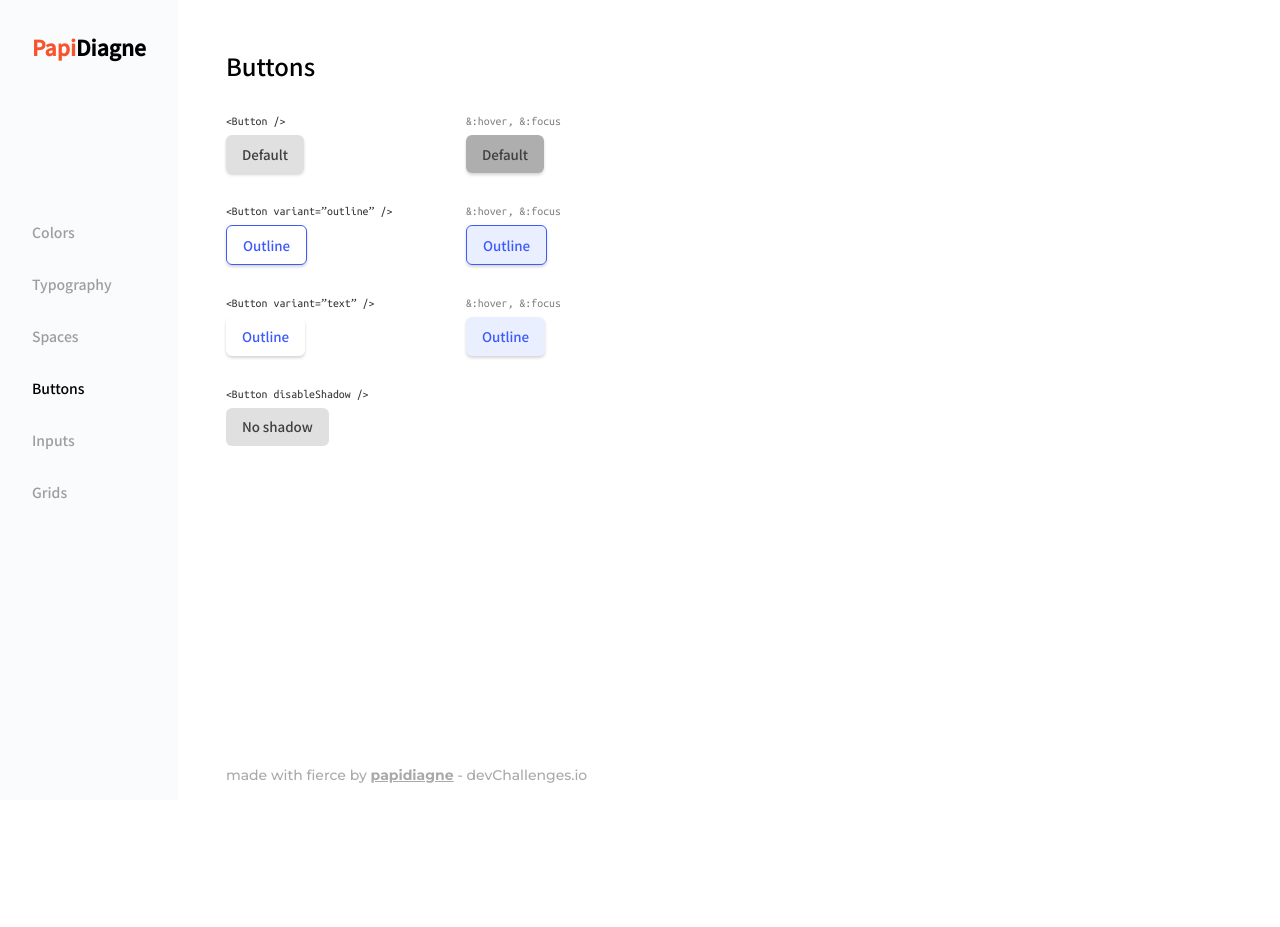
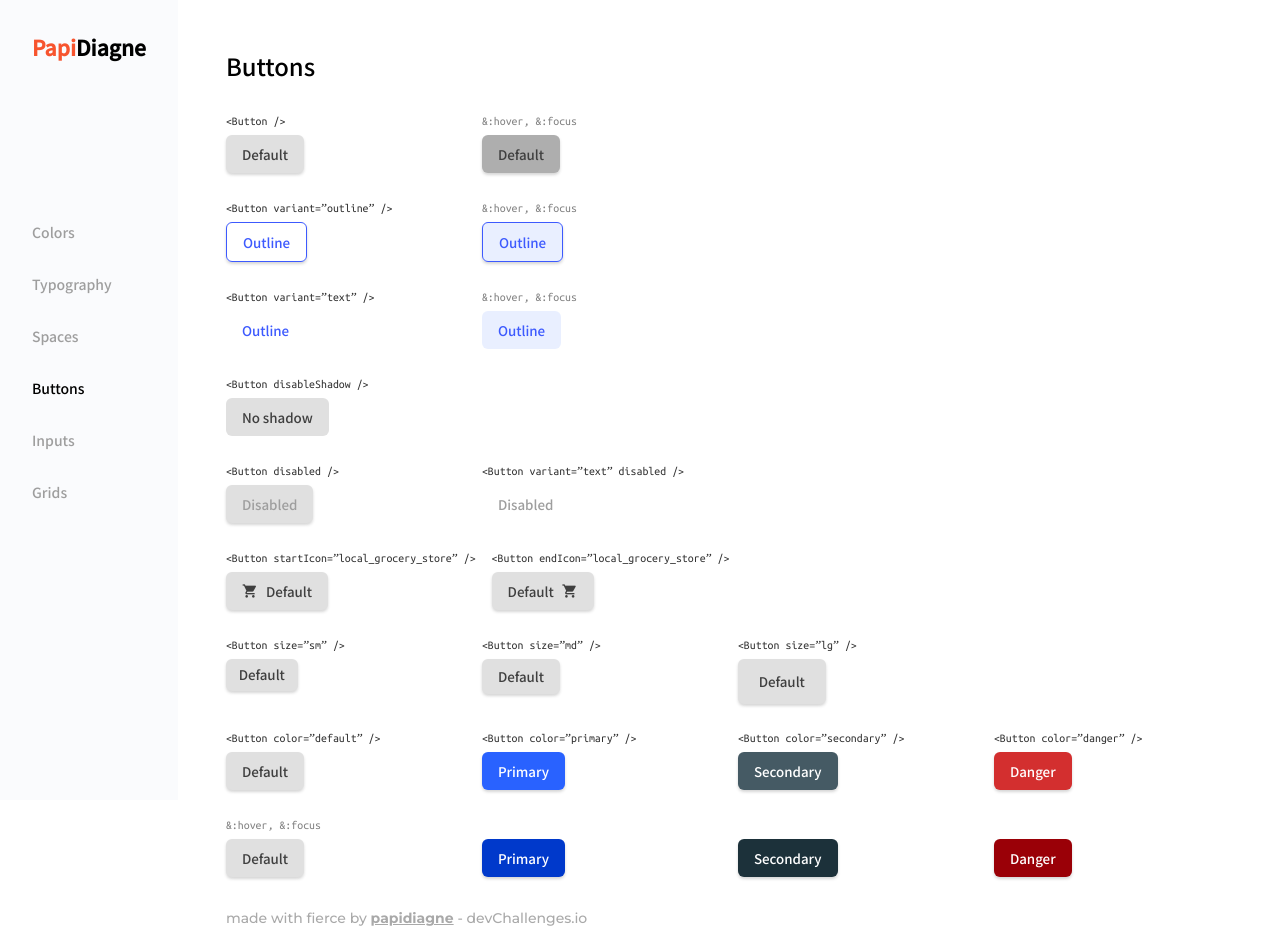
Before and after one commit to nushen96/devchallenges-ui-kit, a React (Create React App) app: page / in a window 1280 px wide. Before the commit the page ends 800 px from the top, so only its background shows below. Built offline with nearby package versions, Linux system fonts and the light colour scheme.

Commit message:
completed challenge (desktop screens only

```diff
--- a/src/components/ButtonsContent.jsx
+++ b/src/components/ButtonsContent.jsx
@@ -38,6 +38,61 @@ const ButtonsContent = () => {
           <Button disableShadow>No shadow</Button>
         </LabeledElement>
       </ContentRow>
+      <ContentRow>
+        <LabeledElement label="<Button disabled />">
+          <Button disabled>Disabled</Button>
+        </LabeledElement>
+        <LabeledElement label="<Button variant=”text” disabled />">
+          <Button disabled variant="text">Disabled</Button>
+        </LabeledElement>
+      </ContentRow>
+      <ContentRow>
+        <LabeledElement label="<Button startIcon=”local_grocery_store” />">
+          <Button startIcon="local_grocery_store">Default</Button>
+        </LabeledElement>
+        <LabeledElement label="<Button endIcon=”local_grocery_store” />">
+          <Button endIcon="local_grocery_store">Default</Button>
+        </LabeledElement>
+      </ContentRow>
+      <ContentRow>
+        <LabeledElement label="<Button size=”sm” />">
+          <Button size='sm'>Default</Button>
+        </LabeledElement>
+        <LabeledElement label="<Button size=”md” />">
+          <Button size='md'>Default</Button>
+        </LabeledElement>
+        <LabeledElement label="<Button size=”lg” />">
+          <Button size='lg'>Default</Button>
+        </LabeledElement>
+      </ContentRow>
+      <ContentRow>
+        <LabeledElement label="<Button color=”default” />">
+          <Button>Default</Button>
+        </LabeledElement>
+        <LabeledElement label="<Button color=”primary” />">
+          <Button color="primary">Primary</Button>
+        </LabeledElement>
+        <LabeledElement label="<Button color=”secondary” />">
+          <Button color="secondary">Secondary</Button>
+        </LabeledElement>
+        <LabeledElement label="<Button color=”danger” />">
+          <Button color="danger">Danger</Button>
+        </LabeledElement>
+      </ContentRow>
+      <ContentRow>
+        <LabeledElement label="&:hover, &:focus" secondState>
+          <Button>Default</Button>
+        </LabeledElement>
+        <LabeledElement label="&nbsp;">
+          <Button color="primary" secondState>Primary</Button>
+        </LabeledElement>
+        <LabeledElement label="&nbsp;">
+          <Button color="secondary" secondState>Secondary</Button>
+        </LabeledElement>
+        <LabeledElement label="&nbsp;">
+          <Button color="danger" secondState>Danger</Button>
+        </LabeledElement>
+      </ContentRow>
     </MainContent>
   );
 };
--- a/src/components/LabeledElement.jsx
+++ b/src/components/LabeledElement.jsx
@@ -10,6 +10,7 @@ const ElementLabel = styled.p`
 
 const LabeledElement = styled.div`
   min-width: 15rem;
+  margin-right: 1rem;
   &:first-child {
     margin-left: 0;
   }
--- a/src/components/MainContent.jsx
+++ b/src/components/MainContent.jsx
@@ -4,7 +4,7 @@ const MainContent = styled.div`
   display: flex;
   flex-direction: column;
   flex: 1;
-  gap: 2rem;
+  gap: 1.8rem;
 `;
 
 export default MainContent;
--- a/src/components/ui-elements/Button.jsx
+++ b/src/components/ui-elements/Button.jsx
@@ -3,9 +3,15 @@ import styled, { css } from "styled-components";
 const defaultHoverStyles = css`
   background-color: #aeaeae;
 `;
-const primaryHoverStyles = null;
-const secondaryHoverStyles = null;
-const dangerHoverStyles = null;
+const primaryHoverStyles = css`
+  background-color: var(--primary-dark);
+`;
+const secondaryHoverStyles = css`
+  background-color: var(--secondary-dark);
+`;
+const dangerHoverStyles = css`
+  background-color: var(--danger-dark);
+`;
 const backgroundlessStyles = css`
   background-color: transparent;
   color: var(--blue1);
@@ -14,6 +20,59 @@ const backgroundlessHoverStyles = css`
   background-color: rgba(41, 98, 255, 0.1);
 `;
 const textHoverStyles = null;
+const buttonWithIconStyles = css`
+  display: flex;
+  align-items: center;
+  &::before {
+    font-family: "Material Icons";
+    font-weight: normal;
+    font-style: normal;
+    font-size: 120%; /* Preferred icon size */
+    display: inline-block;
+    line-height: 1;
+    text-transform: none;
+    letter-spacing: normal;
+    word-wrap: normal;
+    white-space: nowrap;
+    direction: ltr;
+
+    /* Support for all WebKit browsers. */
+    -webkit-font-smoothing: antialiased;
+    /* Support for Safari and Chrome. */
+    text-rendering: optimizeLegibility;
+
+    /* Support for Firefox. */
+    -moz-osx-font-smoothing: grayscale;
+
+    /* Support for IE. */
+    font-feature-settings: "liga";
+  }
+
+  &::after {
+    font-family: "Material Icons";
+    font-weight: normal;
+    font-style: normal;
+    font-size: 120%; /* Preferred icon size */
+    display: inline-block;
+    line-height: 1;
+    text-transform: none;
+    letter-spacing: normal;
+    word-wrap: normal;
+    white-space: nowrap;
+    direction: ltr;
+
+    /* Support for all WebKit browsers. */
+    -webkit-font-smoothing: antialiased;
+    /* Support for Safari and Chrome. */
+    text-rendering: optimizeLegibility;
+
+    /* Support for Firefox. */
+    -moz-osx-font-smoothing: grayscale;
+
+    /* Support for IE. */
+    font-feature-settings: "liga";
+  }
+`;
 
 const Button = styled.button`
   padding: 0.6rem 1rem;
@@ -51,6 +110,7 @@ const Button = styled.button`
     props.variant === "text" &&
     backgroundlessStyles +
       `
+      box-shadow: unset;
       &:hover,
       &:focus {
         ${backgroundlessHoverStyles}
@@ -59,10 +119,111 @@ const Button = styled.button`
 
         ${(props) =>
     props.variant === "text" && props.secondState && backgroundlessHoverStyles}
-    ${props => (
-      props.disableShadow && css`
-        box-shadow: unset;
+
+    ${(props) =>
+    props.disableShadow &&
+    css`
+      box-shadow: unset;
+    `}
+
+    ${(props) =>
+    props.disabled &&
+    css`
+      &,
+      &:hover {
+        color: var(--gray5);
+        pointer-events: none;
+        background-color: ${(props) =>
+          props.variant === "text" ? "transparent" : "var(--default)"};
+      }
+    `}
+
+    ${(props) => {
+    return (
+      props.startIcon &&
+      buttonWithIconStyles +
+        `
+      &::before {
+        content:'${props.startIcon}';
+        margin-right: 0.5rem;
+      }
+    `
+    );
+  }}
+
+  ${(props) => {
+    return (
+      props.endIcon &&
+      buttonWithIconStyles +
+        `
+      &::after {
+        content:'${props.endIcon}';
+        margin-left: 0.5rem;
+      }
+    `
+    );
+  }}
+
+  ${(props) =>
+    props.size &&
+    `
+    padding: ${
+      props.size === "sm"
+        ? "0.4rem 0.8rem"
+        : props.size === "lg"
+        ? "0.8rem 1.3rem"
+        : "0.5rem 1rem"
+    }
+  `}
+
+  ${(props) =>
+    props.color &&
+    props.color !== "default" &&
+    `
+      color: #fff;
+    `}
+
+
+  ${(props) =>
+    props.color === "primary" &&
+    `
+      background-color: var(--primary);
+
+      &:hover,
+      &:focus {
+        ${primaryHoverStyles},
+      }
+
+      ${props.secondState && primaryHoverStyles}
+
+    `}
+
+    ${(props) =>
+      props.color === "secondary" &&
       `
-    )}
+        background-color: var(--secondary);
+
+        &:hover,
+        &:focus {
+          ${secondaryHoverStyles},
+        }
+
+        ${props.secondState && secondaryHoverStyles}
+
+      `}
+
+      ${(props) =>
+        props.color === "danger" &&
+        `
+          background-color: var(--danger);
+
+          &:hover,
+          &:focus {
+            ${dangerHoverStyles},
+          }
+
+          ${props.secondState && dangerHoverStyles}
+
+        `}
 `;
 export default Button;
```
